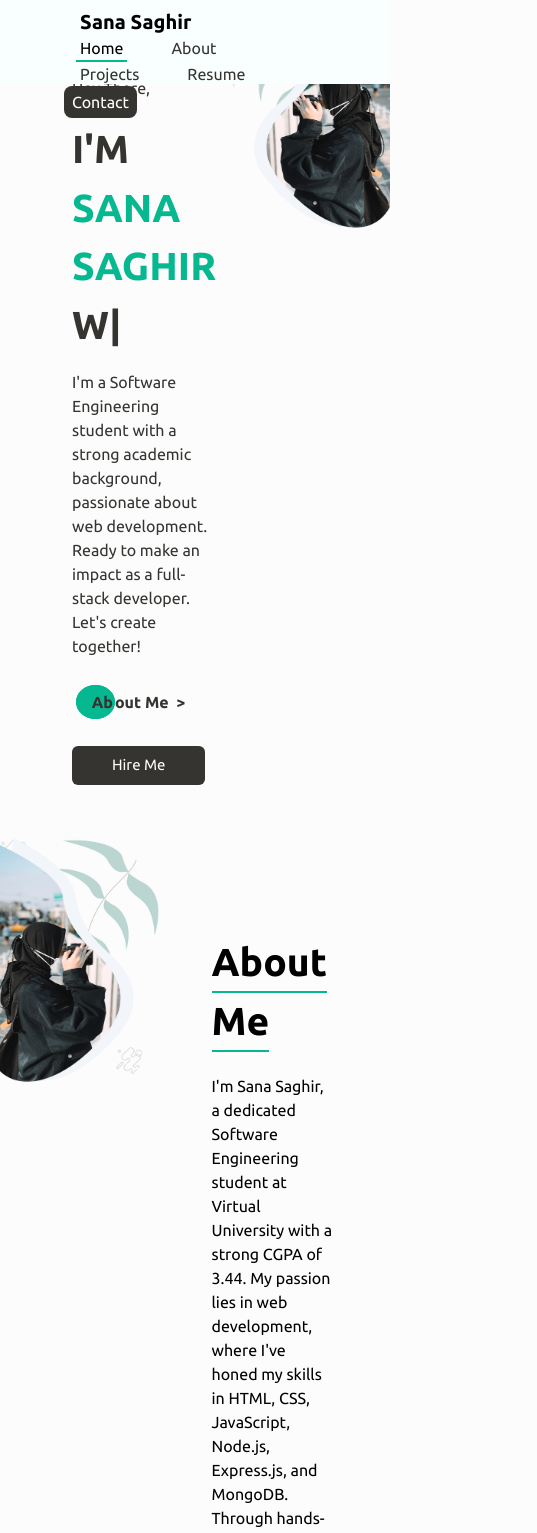
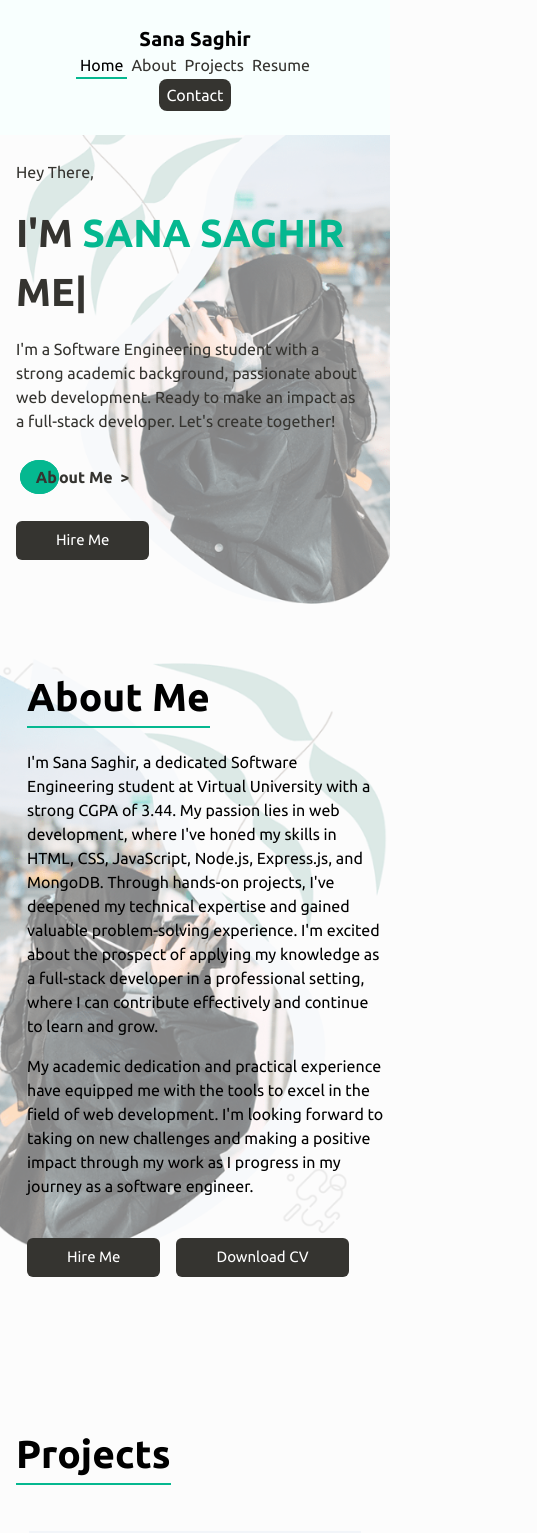
Before and after one commit to sana-developer/Project-Portfolio, a React (Create React App) app: page / in a window 390 px wide. Shown: the top 1533 px of the page, 537 px wide, since content can reach past the window. Built offline with nearby package versions, Linux system fonts and the light colour scheme; a web font is replaced by a local one.

Commit message:
makes responsive

```diff
--- a/package.json
+++ b/package.json
@@ -1,6 +1,6 @@
 {
   "name": "personal-portfolio",
-
+  "homepage": "https://sana-developer.github.io/Project-Portfolio",
   "version": "0.1.0",
   "private": true,
   "dependencies": {
@@ -9,6 +9,7 @@
     "@testing-library/react": "^13.4.0",
     "@testing-library/user-event": "^13.5.0",
     "file-saver": "^2.0.5",
+    "gh-pages": "^6.0.0",
     "react": "^18.2.0",
     "react-dom": "^18.2.0",
     "react-scripts": "5.0.1",
@@ -19,6 +20,8 @@
   "scripts": {
     "start": "react-scripts start",
     "build": "react-scripts build",
+    "predeploy": "npm run build",
+    "deploy": "gh-pages -d build",
     "test": "react-scripts test",
     "eject": "react-scripts eject"
   },
--- a/src/App.css
+++ b/src/App.css
@@ -27,9 +27,10 @@ li.active{
 
 /* main section */
 .main{
-  height: 85vh;
   color: #353430;
-
+    /* height: 85vh; */
+    top: 10vh;
+    position: relative;
 }
 
 .img-part{
@@ -37,7 +38,7 @@ li.active{
 }
 .text-part{
   width: 55%;
-  font-size:rem ;
+  padding-right: 6vw;
 }
 img{
   width: 100% !important;
@@ -94,8 +95,9 @@ img{
 
 /* contact section */
 .contact-p{
-  width: 23rem;
+  width: 46vw;
   text-align: center;
+  margin: 33px 0px;
 }
 .social{
   width: 42%;
--- a/src/App.js
+++ b/src/App.js
@@ -12,7 +12,7 @@ function App() {
         <Navbar />
         <Main />
         <About />
-        <Skills />
+        {/* <Skills /> */}
         <Projects />
         <Contact />
     </div>
--- a/src/components/About.jsx
+++ b/src/components/About.jsx
@@ -14,13 +14,13 @@ function About() {
   return (
     <div id='about'>
     <div className='h-14rem w-full'></div>
-    <div className='flex'>
+    <div className='flex about-section'>
       <div className='img-part'>
         <img src={AboutImg} alt="Photo" />
       </div>
 
-      <div className='pr-14 pl-9 mt-6 ml-4 ml-2 text-part'>
-        <div className='bold mt-20'><span className='border-aqua pb-2'>About Me</span></div>
+      <div className='pl-9 mt-6 ml-4 ml-2 text-part'>
+        <div className='bold mt-20 about-h'><span className='border-aqua pb-2 about-h'>About Me</span></div>
         <div className='py-6'><p>I'm Sana Saghir, a dedicated Software Engineering student at Virtual University with a strong CGPA of 3.44. My passion lies in web development, where I've honed my skills in HTML, CSS, JavaScript, Node.js, Express.js, and MongoDB. Through hands-on projects, I've deepened my technical expertise and gained valuable problem-solving experience. I'm excited about the prospect of applying my knowledge as a full-stack developer in a professional setting, where I can contribute effectively and continue to learn and grow. <br />
         <p className='pt-4'> My academic dedication and practical experience have equipped me with the tools to excel in the field of web development. I'm looking forward to taking on new challenges and making a positive impact through my work as I progress in my journey as a software engineer.</p>
 
--- a/src/components/Contact.jsx
+++ b/src/components/Contact.jsx
@@ -4,12 +4,12 @@ function Contact() {
   return (
     <div id='contact' className='mx-28'>
       <div className='flex items-center flex-col justify-center'>
-        <div className='mt-20'>
+        <div className='mt-20 contact-head'>
         <label htmlFor="contact-h" className='name'>Get in touch</label>
         <div id='contact-h' ><span className='border-aqua pb-2 bold'>Contact Me</span></div></div>
         <p className='my-5 contact-p'>There are several platforms on which I'm available like Linkdin, Whatsapp, Twitter and Github.</p>
       </div>
-      <div className="flex justify-between">
+      <div className="flex justify-between info">
         <div className='mt-4'>
           <div><h3 className='font-bold'>phone number</h3></div>
           <div className='mt-2 mb-4 ml-2'><i className="fa-solid fa-phone mr-2" style={{color: "#000000"}}></i>+923150152365</div>
@@ -24,8 +24,8 @@ function Contact() {
         </div>
       </div>
       <div>
-          <div><h3 className='font-bold'>Email</h3></div>
-          <div className='flex items-center'>
+          <div><h3 className='font-bold email'>Email</h3></div>
+          <div className='flex items-center foot'>
           <div className='mt-2 mb-4 ml-2'><i className="fa-regular fa-envelope mr-2" style={{color: "#000000"}}></i>sanasaghir979@gmail.com</div>
           <div className='social'>
           <a href="https://www.linkedin.com/in/sana-saghir-83bb24249/" target='_blank'>
@@ -44,7 +44,7 @@ function Contact() {
 
 
 
-        <div className='text-center my-6 text-lg'><span className='text-2xl'>&copy;</span>&nbsp;Sana Saghir,&nbsp;All Rights Reserved</div>
+        <div className='text-center my-6 text-lg footer'><span className='text-2xl'>&copy;</span>&nbsp;Sana Saghir,&nbsp;All Rights Reserved</div>
     </div>
   )
 }
--- a/src/components/Main.jsx
+++ b/src/components/Main.jsx
@@ -25,13 +25,13 @@ function Main() {
 
   return (
     <div className='flex main' id='home'>
-      <div className='w-1/2 pl-14 mt-14 ml-4 mr-2'>
+      <div className='w-1/2 pl-14 mt-14 ml-4 mr-2 main-text'>
         <div className='my-5'><p>Hey There,</p></div>
         <div className='bold'>I'M <span className='name'>SANA SAGHIR</span></div>
         <div className='bold'>
-            <span className='input'>FULL STACK DEVELOPER</span>
+            <span className='input'>Full Stack Developer |</span>
         </div>
-        <div className='py-4'><p>I'm a Software Engineering student with a strong academic background, passionate about web development. Ready to make an impact as a full-stack developer. Let's create together!</p></div>
+        <div className='py-4 main-p'><p>I'm a Software Engineering student with a strong academic background, passionate about web development. Ready to make an impact as a full-stack developer. Let's create together!</p></div>
         <Link to='about' smooth={true} duration={500}>
         <div className="btn py-4 px-1 font-semibold cursor-pointer"><span className='circle'>&nbsp;&nbsp;Ab</span>out Me&nbsp; &gt;
         </div>
@@ -50,7 +50,7 @@ function Main() {
       </div>
 
       <div className='w-1/2'>
-        <img src={Image} alt="Photo" />
+        <img src={Image} alt="Photo" className='main-img'/>
       </div>
     </div>
   )
--- a/src/components/Navbar.jsx
+++ b/src/components/Navbar.jsx
@@ -11,9 +11,10 @@ function Navbar() {
 
   return (
     <nav className='flex flex-wrap justify-between w-full px-14 py-2 item-center navbar'>
-          <div className='mx-6 font-extrabold text-xl'>
+          <div className='mx-6 font-extrabold text-xl logo'>
             Sana Saghir
           </div>
+          <div className='nav-items'>
           <ul className='flex flex-wrap'>
             {items.map((item,index) => (
               <li
@@ -42,6 +43,7 @@ function Navbar() {
 
 
           </ul>
+          </div>
           <div className='mr-6 ml-18 px-2'>
               <Link to='contact' smooth={true} duration={500}>
               <button className='bg-gray-800 rounded-lg px-2 py-1'
--- a/src/components/ProjectCard.css
+++ b/src/components/ProjectCard.css
@@ -1,6 +1,5 @@
 .image-container {
             position: relative;
-            width: 300px; /* Adjust the width as needed */
             overflow: hidden;
         }
 
@@ -32,14 +31,14 @@
         }
        .card-project h2{
         font-weight: 700;
-            font-size: 1.5rem;
-            margin: 1rem 0;
+        font-size: 2.9vw;
+        margin: 1.1vw 0;
         }
-        .tech{
+            .tech {
                 color: white;
                 border: 2px solid #bbb7b4;
                 padding: 3px 8px;
                 border-radius: 16px;
                 background-color: #bbb7b4;
-            margin: 3px 2px;
+                margin: 0.4vw 0.2vw;
             }
--- a/src/components/ProjectCard.jsx
+++ b/src/components/ProjectCard.jsx
@@ -24,7 +24,7 @@ function ProjectCard(props) {
         <div className="btn py-4 px-1 font-semibold cursor-pointer"><span className='circle'>&nbsp;&nbsp;Co</span>de&nbsp; &gt;
         </div></a>
 
-        <div className='py-4 ml-14'>
+        <div className='py-4 ml-14 live-demo'>
             <a href={props.demo} target="_blank">
               <button className='bg-gray-800 rounded-md px-10 py-2'
               style={{
--- a/src/index.css
+++ b/src/index.css
@@ -15,3 +15,198 @@ body{
 /* font-family: 'Gabarito', sans-serif;
 
  */
+ @media screen and (min-width: 1150px) {
+    body {
+      font-size: 2vw !important;
+    }
+    .logo{
+        font-size: 2vw !important;
+    }
+    .bold {
+      font-size: 4vw !important;
+    }
+    button{
+        font-size: 2vw !important;
+    }
+    #about{
+        padding-bottom: 4vw;
+    }
+  }
+
+  @media screen and (max-width: 953px) {
+    .live-demo{
+        margin-left: 4vw !important;
+    }
+  }
+
+  @media screen and (max-width: 924px) {
+    .main-text{
+        width: 55% !important;
+    }
+  }
+  /* 894 */
+  @media screen and (max-width: 894px) {
+    .main{
+        height: 28rem;
+    }
+    .main-p{
+        margin-right: 8vw !important;
+    }
+    .main-text{
+        position: absolute;
+        left: 0;
+        z-index: 1;
+        width: 65% !important;
+    }
+    .main-img{
+        position: absolute;
+        right: 0;
+        width: 45% !important;
+    }
+    .text-part{
+        position: absolute;
+        right: 0;
+        z-index: 1;
+    }
+    .img-part{
+        position: absolute;
+    left: 0;
+        width: 50% !important;
+    }
+    .about-section{
+            position: relative;
+            top: 0;
+            height: 38rem;
+            margin-bottom: 29vh;
+            margin-top: 9vh;
+    }
+
+  }
+
+  @media screen and (max-width: 822px) {
+    .about-h{
+        margin-top: 0px !important;
+    }
+    .about-section{
+        height: 25rem;
+    }
+  }
+
+  @media screen and (max-width: 786px) {
+    nav{
+        padding-left: 0px !important;
+        padding-right: 0px !important;
+    }
+    .img-part{
+        width: 58% !important;
+    }
+
+  }
+
+  @media screen and (max-width: 670px) {
+    nav{
+        justify-content: center !important;
+    }
+    .navbar div{
+        margin: 0px !important;
+        padding: 0px !important;
+    }
+        .main-img {
+        width: 100% !important;
+        opacity: 0.5;
+    }
+    .main-text{
+        width: 100% !important;
+        margin-left: 0px !important;
+    }
+    .cards-container{
+        flex-direction: column;
+        justify-content: center !important;
+        margin: 5rem 0rem !important;
+    }
+    .card-project{
+        width: 100%;
+    }
+  }
+  @media screen and (max-width:560px) {
+    nav{
+        flex-direction: column !important;
+        height: 16vh !important;
+        align-items: center;
+        flex-wrap: nowrap !important;
+
+    }
+    .navbar ul li{
+        margin: 0px;
+    }
+    .nav-items{
+    }
+    .bold{
+        font-size: 37px;
+    }
+    .main-text{
+        padding-left: 1rem;
+        padding-right: 0px;
+    }
+    .about-h{
+        margin-top: 1rem !important;
+    }
+    .about-section{
+        position: relative;
+        height: 34rem;
+    }
+    .img-part{
+        position: absolute;
+        width: 100% !important;
+        opacity: 0.5;
+    }
+    .text-part{
+        position: absolute;
+        left: 3px;;
+        z-index: 1;
+        width: 100% !important;
+        margin: 1rem;
+        padding-left: 0.5rem;
+    }
+
+    #projects .bold{
+        margin-left: 1rem;
+        margin-bottom: 3rem;
+    }
+    .cards-container{
+        margin: 0px !important;
+    }
+    .card-project{
+        width: 85% !important;
+        margin-bottom: 2rem !important;
+    }
+    #contact{
+        margin: 0 !important;
+    }
+    .contact-head{
+        margin-top: 2rem !important;
+    }
+    .contact-p {
+        width: 80vw !important;
+    }
+    .info{
+        justify-content: space-evenly !important;
+        align-items: center !important;
+    }
+    .email{
+        text-align: center;
+    margin-top: 1rem;
+    }
+    .foot{
+        flex-direction: column;
+    }
+    .social{
+        margin-bottom: 1rem;
+    }
+    .footer{
+        background: black;
+    color: white;
+    margin: 0;
+    padding: 1rem 0;
+    }
+  }
```
Also changed, not shown: 1 other file (tests, documents, lock files or other folders). Lines whose indentation alone changed are shown as unchanged.
